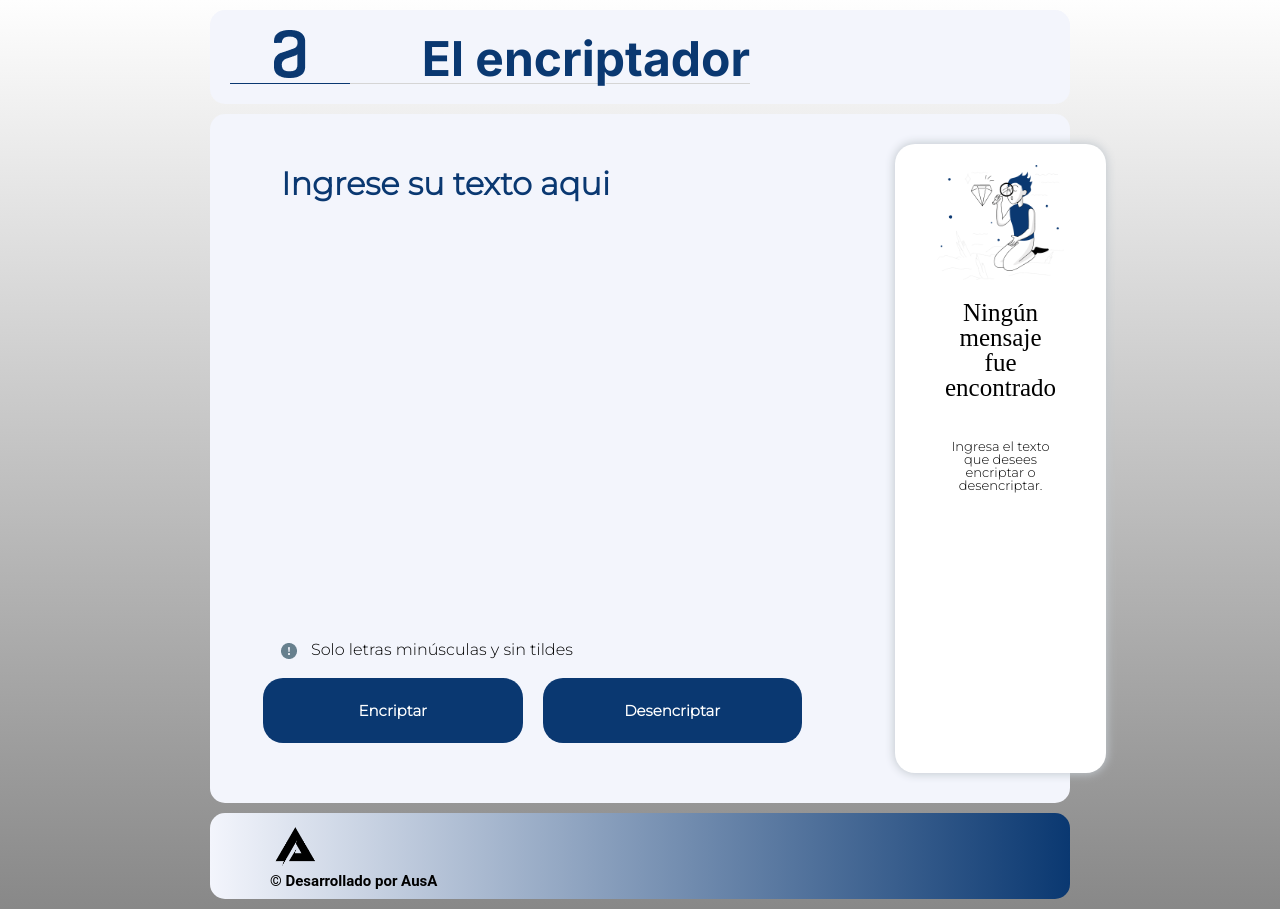
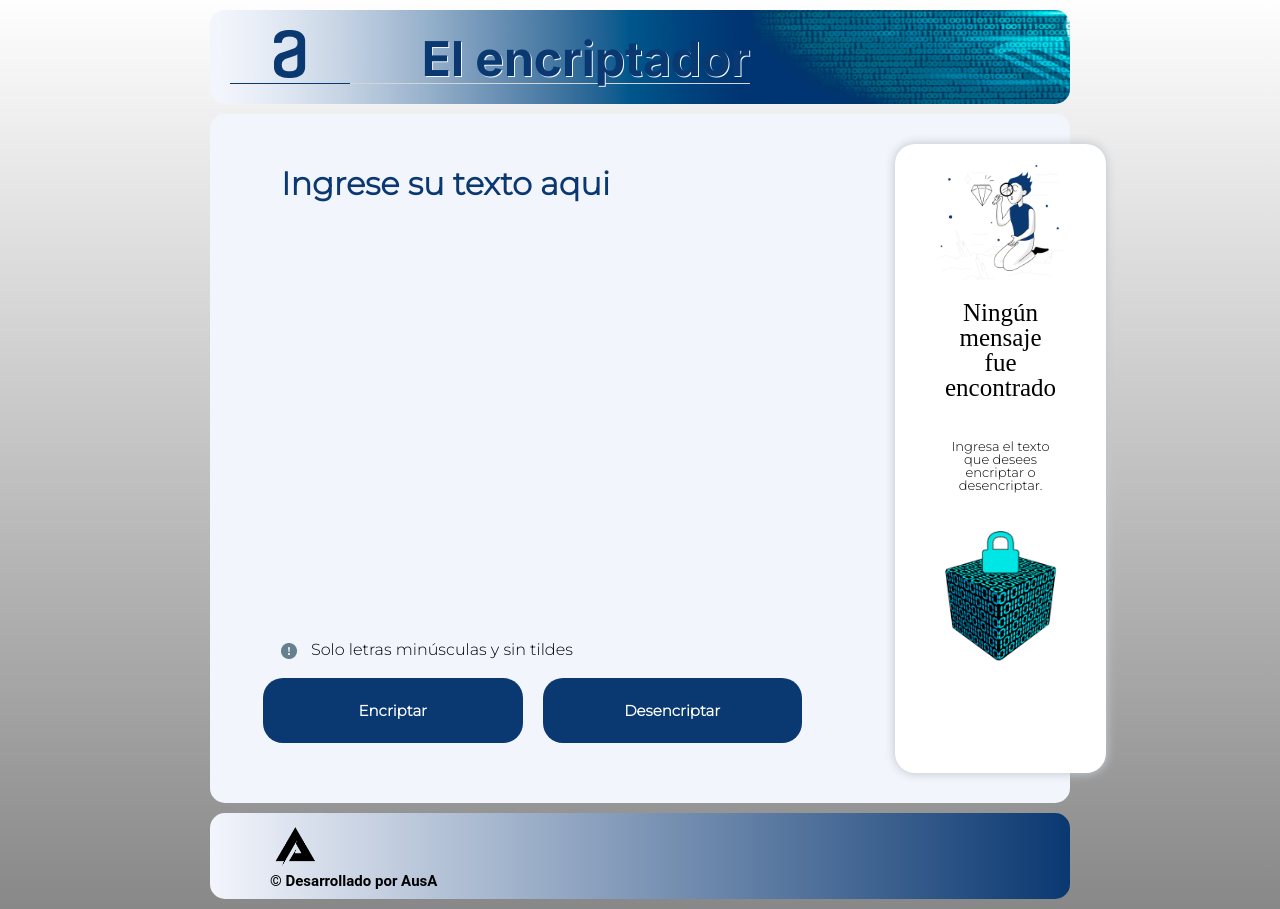
Before and after one commit to DEV-AusA/Desencriptador-Project, a plain HTML site: page index.html in a window 1280 px wide. Drawn offline with Linux system fonts and the light colour scheme; the site is published under a folder, as on GitHub Pages, so addresses that start at the root find nothing.

Commit message:
fix-links

```diff
--- a/styles/styles.css
+++ b/styles/styles.css
@@ -13,7 +13,7 @@ header{
     padding: 20px 20px;
     border-radius: 15px;
     background: rgba(243, 245, 252, 1);
-    background-image: url(/assets/img/fondo-titulo.png);
+    background-image: url(../assets/img/fondo-titulo.png);
     background-size: cover;
 }
 
@@ -142,13 +142,13 @@ textarea::placeholder{
 .caja-binaria{
     width: 150px;
     height: 150px;
-    background-image: url(/assets/img/caja-binaria.png);
+    background-image: url(../assets/img/caja-binaria.png);
     background-size: cover;
     margin: 0 auto;
     transition: 500ms;
 }
 .caja-binaria:hover{
-    background-image: url(/assets/img/caja-binaria-abierta.png);
+    background-image: url(../assets/img/caja-binaria-abierta.png);
     transform: scale(1.1);
     transition: 500ms;
 }
```
